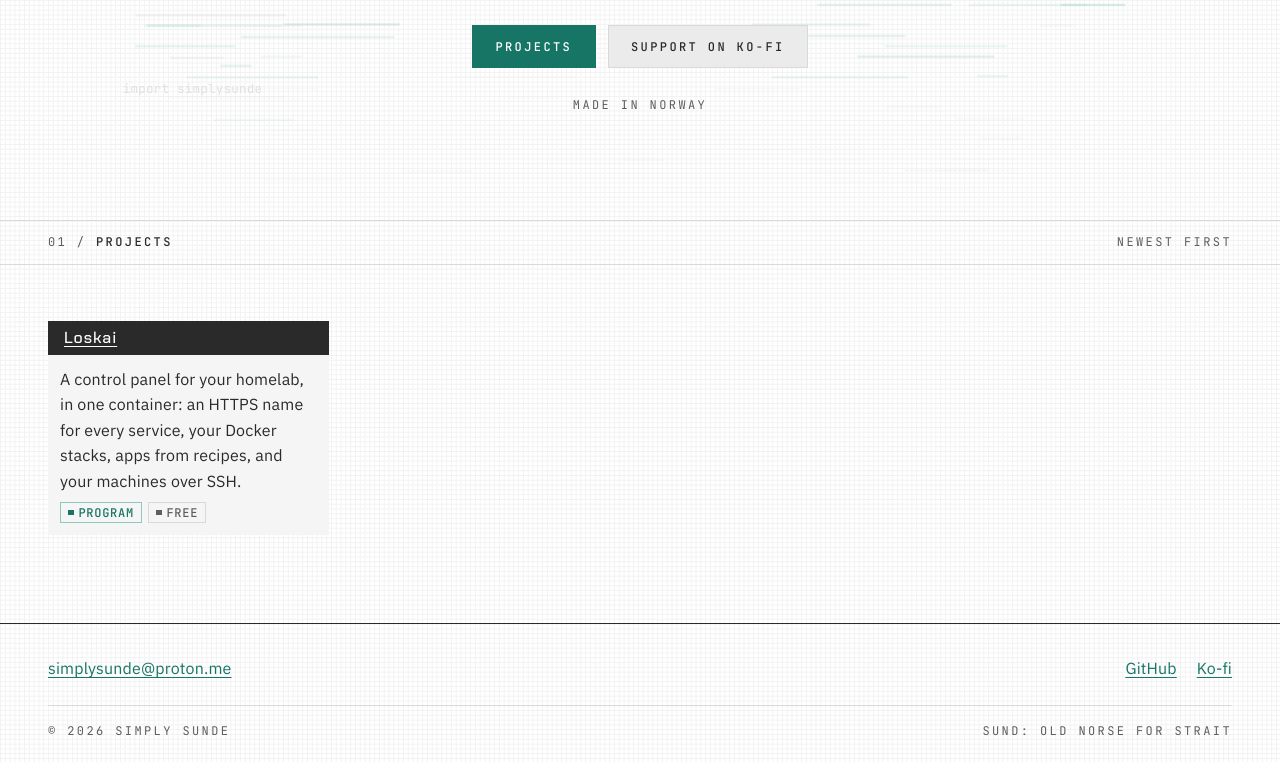
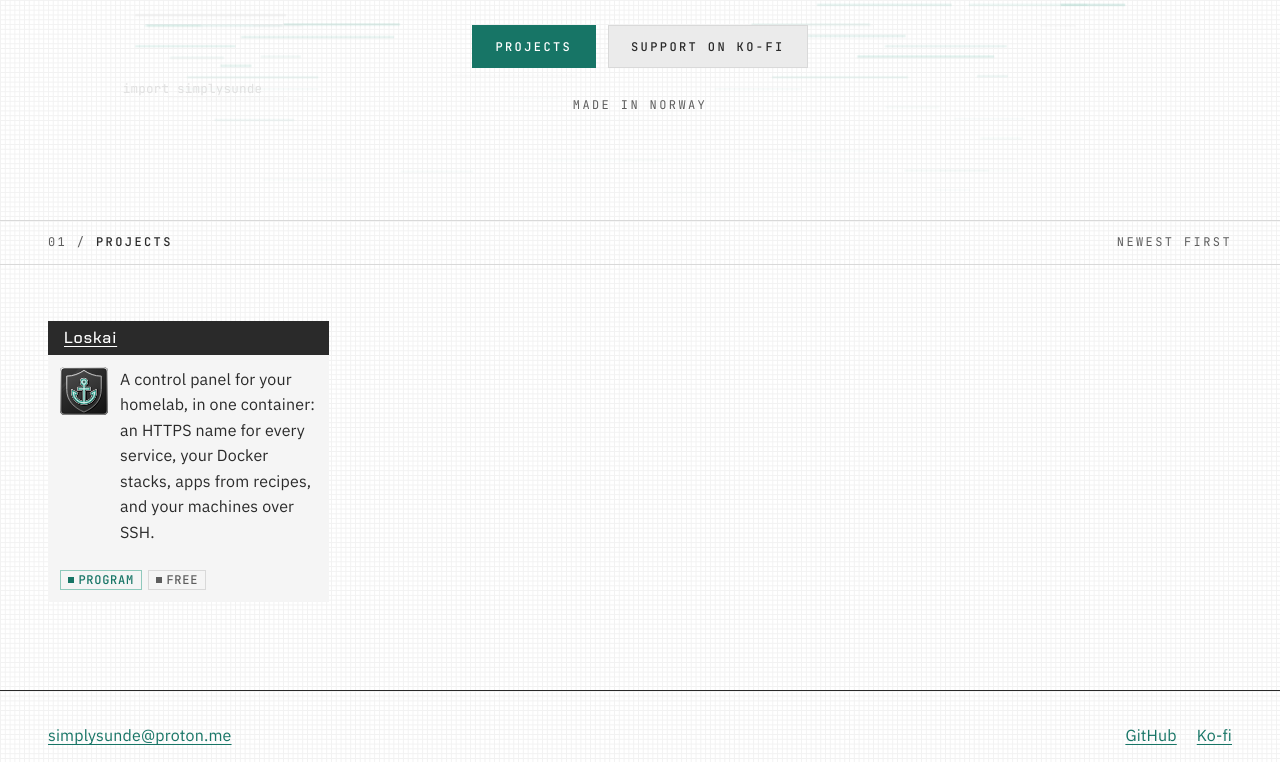
Before and after one commit to simplysunde/simplysunde.github.io, a plain HTML site: page index.html in a window 1280 px wide. Shown: the part 494-1256 px from the top of the page. Drawn offline with Linux system fonts and the light colour scheme.

Commit message:
Loskai's icon on its panel

```diff
--- a/index.html
+++ b/index.html
@@ -67,6 +67,8 @@
   .projects .ss-panel { min-height: 180px }
   .projects .ss-title { display: flex; justify-content: space-between; gap: 8px }
   .projects .ss-title span { font: 400 0.8rem var(--ss-font-mono) }
+  .projects .about { display: flex; gap: 12px; align-items: flex-start }
+  .projects .about img { flex: none }
   .tags { display: flex; flex-wrap: wrap; gap: 6px; margin-top: auto !important }
   .empty { display: flex; align-items: center; justify-content: center; min-height: 180px; padding: 24px; border: 1px dashed var(--ss-border); color: var(--ss-muted); text-align: center }
 
@@ -134,13 +136,13 @@
              No version number: the repo always shows the latest release.
         <article class="ss-panel">
           <a class="ss-title" href="REPO_URL">NAME</a>
-          <p>ONE_LINE_DESCRIPTION</p>
+          <div class="about"><img src="projects/NAME.svg" width="48" height="48" alt=""><p>ONE_LINE_DESCRIPTION</p></div>
           <p class="tags"><span class="ss-tag accent">TYPE</span><span class="ss-tag">FREE</span></p>
         </article>
         -->
         <article class="ss-panel">
           <a class="ss-title" href="https://github.com/simplysunde/loskai">Loskai</a>
-          <p>A control panel for your homelab, in one container: an HTTPS name for every service, your Docker stacks, apps from recipes, and your machines over SSH.</p>
+          <div class="about"><img src="projects/loskai.svg" width="48" height="48" alt=""><p>A control panel for your homelab, in one container: an HTTPS name for every service, your Docker stacks, apps from recipes, and your machines over SSH.</p></div>
           <p class="tags"><span class="ss-tag accent">PROGRAM</span><span class="ss-tag">FREE</span></p>
         </article>
       </div>
```
Also changed, not shown: projects/loskai.svg (added).
